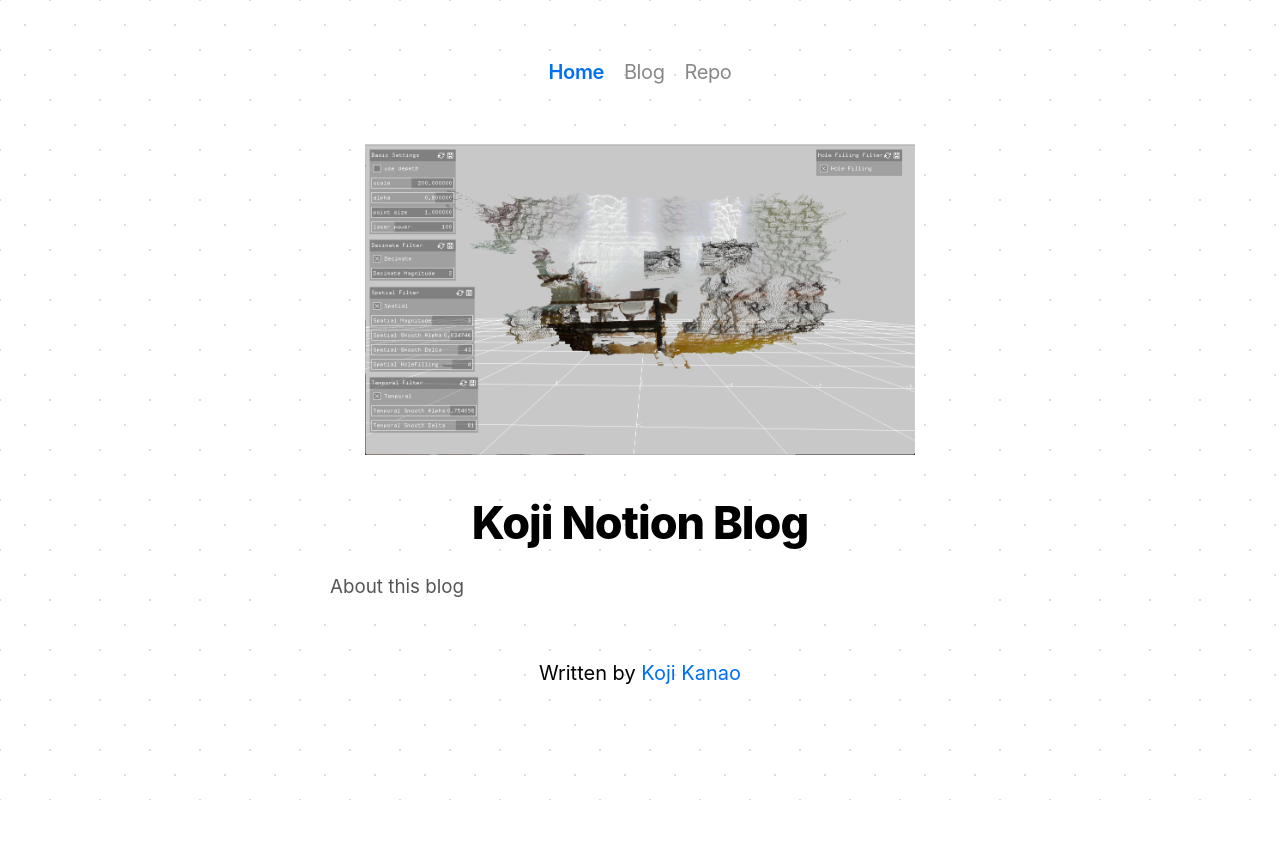
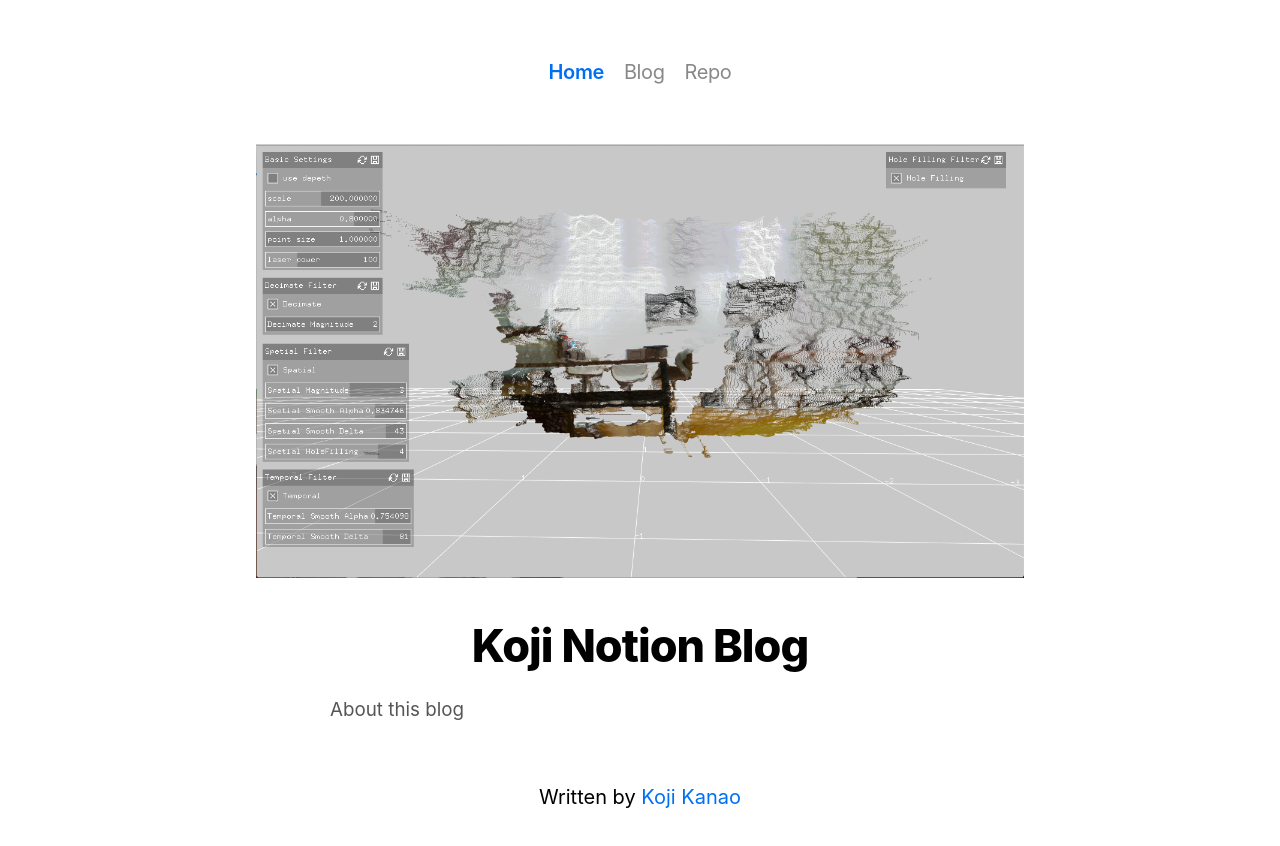
Before and after one commit to koji/blog, a Next.js app: page / in a window 1280 px wide. Shown: the top 846 px of the page. Before the commit the page ends 800 px from the top, so only its background shows below. Built offline with nearby package versions, Linux system fonts and the light colour scheme.

Commit message:
Update index.tsx

```diff
--- a/src/pages/index.tsx
+++ b/src/pages/index.tsx
@@ -9,7 +9,7 @@ export default () => (
   <>
     <Header titlePre="Home" />
     <div className={sharedStyles.layout}>
-      <img src="/demo.png" width="550" alt="page top" />
+      <img src="/demo.png" width="60%" alt="page top" />
       <h1>Koji Notion Blog</h1>
       <h2></h2>
 
```
